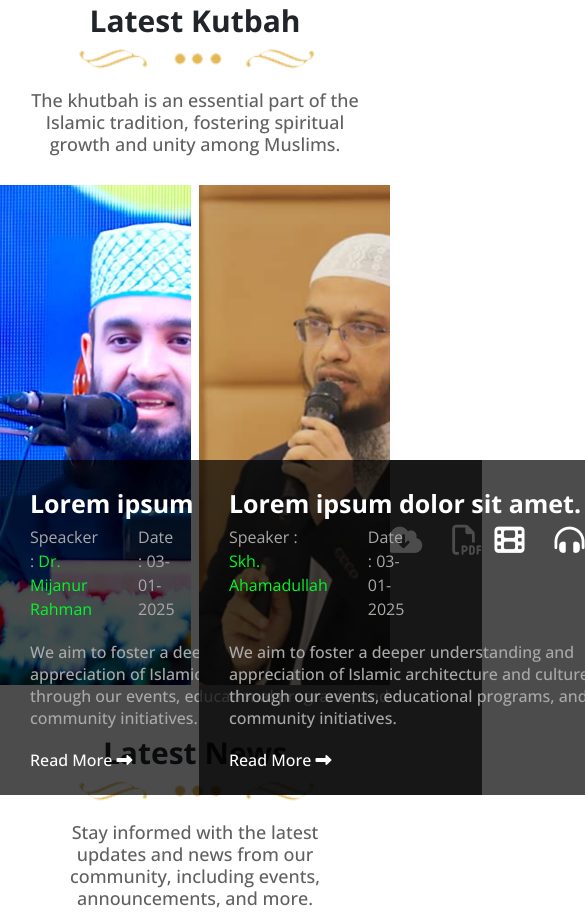
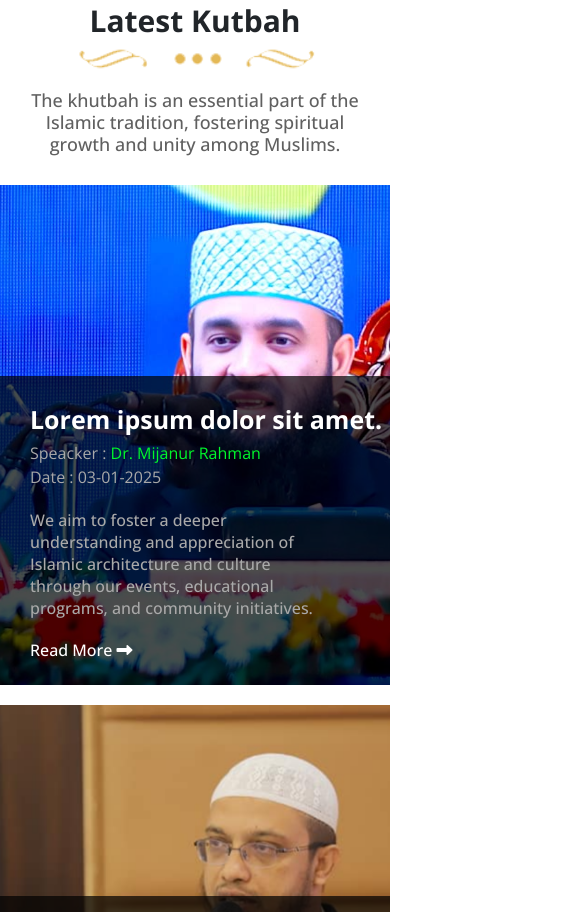
Before and after one commit to xplorekamrul/mosque-beauty, a plain HTML site: page index.html in a window 390 px wide. Shown: the part 4924-5836 px from the top of the page, 585 px wide, since content can reach past the window. Drawn offline with nearby package versions, Linux system fonts and the light colour scheme; a web font is replaced by a local one.

Commit message:
responsive

```diff
--- a/css/media.css
+++ b/css/media.css
@@ -55,6 +55,10 @@
     .infoDesc {
         padding: 0 50px;
     }
+    .newsHeader p {
+        padding: 0 20px;
+    }
+
 
 }
 
@@ -194,6 +198,21 @@
     .KutbahHeader p {
         padding: 0 20px;
     }
+    .kuthbahInfoone,
+    .kuthbahInfotwo {
+        width: 100%;
+    }
+    .kutbahDetails {
+        flex-direction: column;
+        gap: 0;
+    }
+    .kuthbahRightInfo {
+        top: 255px;
+    }
+    .khutbahMedia {
+       display: none;
+    }
+
 
 
 
@@ -213,6 +232,7 @@
     .newsTop {
         flex-direction: column;
     }
+
     .newsBottom {
         flex-direction: column-reverse;
         margin: 50px 0;
@@ -392,6 +412,21 @@
     .KutbahHeader p {
         padding: 0 20px;
     }
+    .kuthbahInfoone,
+    .kuthbahInfotwo {
+        width: 100%;
+    }
+    .kutbahDetails {
+        flex-direction: column;
+        gap: 0;
+    }
+    .kuthbahRightInfo {
+        top: 235px;
+    }
+    .khutbahMedia {
+       display: none;
+    }
+
 
 
 
@@ -409,6 +444,7 @@
     .newsTop {
         flex-direction: column;
     }
+
     .newsBottom {
         flex-direction: column-reverse;
         margin: 50px 0;
@@ -589,7 +625,24 @@
         padding: 0 20px;
     }
 
+    .khutbahInf {
+        flex-direction: column;
+    }
 
+    .kuthbahInfoone,
+    .kuthbahInfotwo {
+        width: 100%;
+    }
+    .kutbahDetails {
+        flex-direction: column;
+        gap: 0;
+    }
+    .kuthbahRightInfo {
+        top: 191px;
+    }
+    .khutbahMedia {
+       display: none;
+    }
 
 
     /* Latest news  */
@@ -605,6 +658,7 @@
     .newsTop {
         flex-direction: column;
     }
+
     .newsBottom {
         flex-direction: column-reverse;
         margin: 50px 0;
@@ -618,5 +672,4 @@
         width: 100%;
     }
 
-
 }
--- a/css/style.css
+++ b/css/style.css
@@ -524,7 +524,7 @@ a {
 
 .khutbahInf {
     display: flex;
-    flex-wrap: wrap;
+    gap: 20px;
     justify-content: space-between;
 }
 
@@ -537,6 +537,7 @@ a {
     background-repeat: no-repeat;
     position: relative;
 }
+
 .kuthbahInfotwo {
     width: 49%;
     background: url(../images/specker\ 2.png);
```
